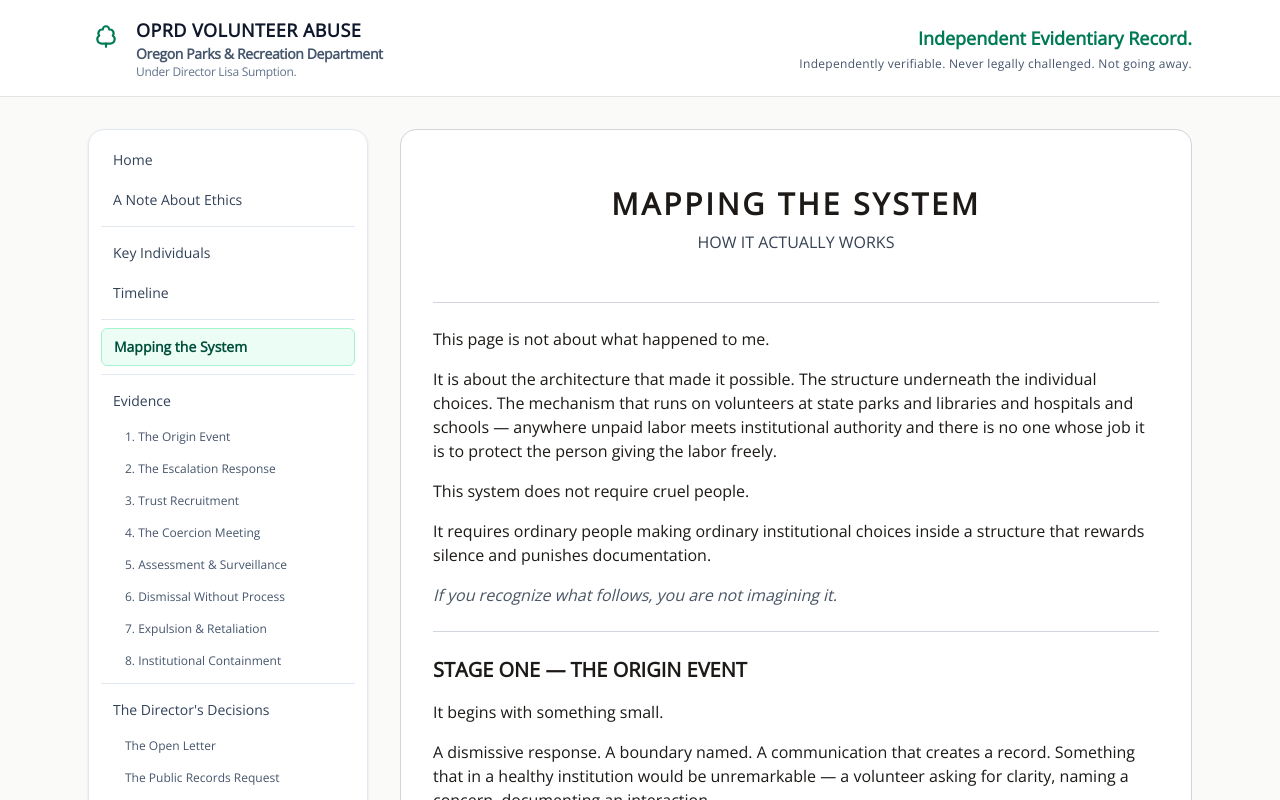
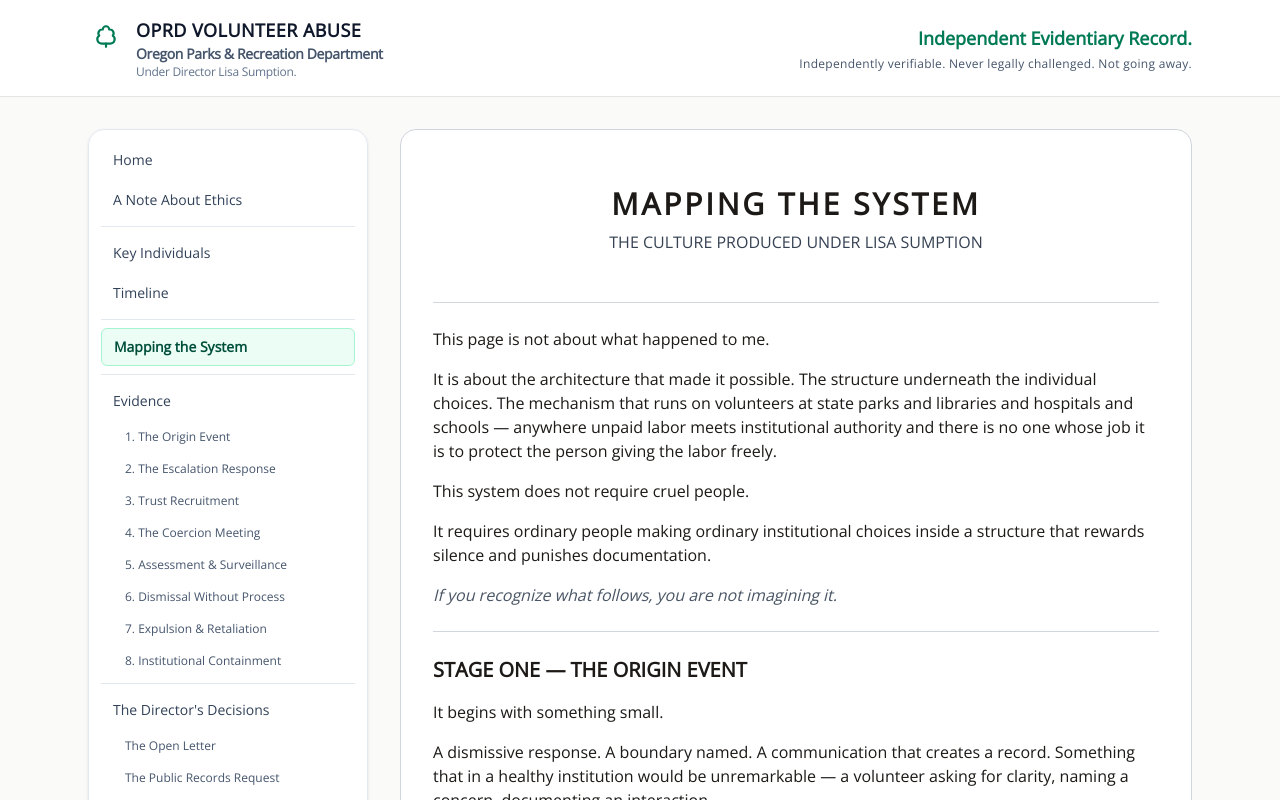
Before and after one commit to rswfire/rswfire.oprd, a Next.js app: page /system-map in a window 1280 px wide. Shown: the top 800 px of the page. Built offline with nearby package versions, Linux system fonts and the light colour scheme.

Commit message:
Updated System-Map.tsx

```diff
--- a/app/(archive)/system-map/page.tsx
+++ b/app/(archive)/system-map/page.tsx
@@ -12,7 +12,7 @@ export default function SystemMapPage() {
     return (
         <SectionPage
             title="MAPPING THE SYSTEM"
-            subtitle="HOW IT ACTUALLY WORKS"
+            subtitle="THE CULTURE PRODUCED UNDER LISA SUMPTION"
         >
 
             <div className="mt-4">
```
